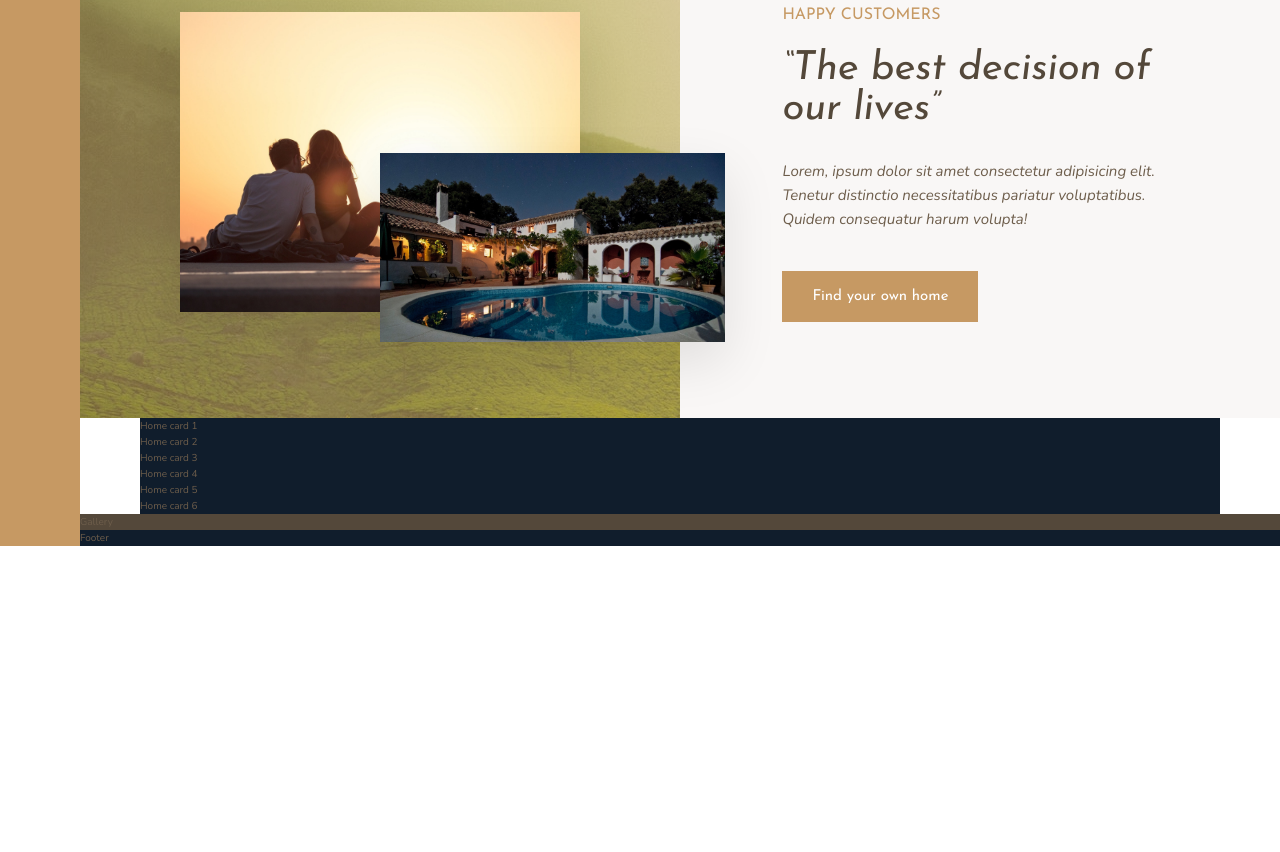
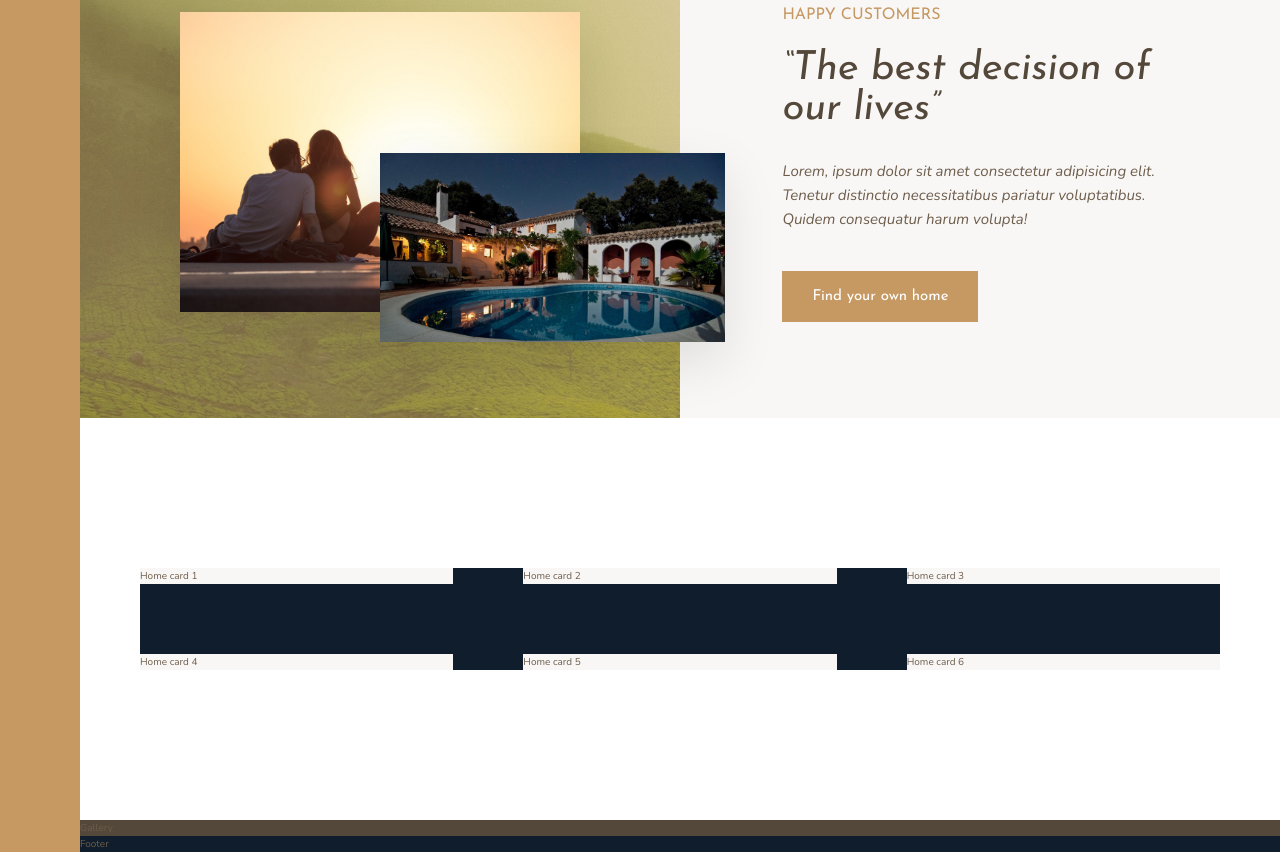
Before and after one commit to mostmojo/nexter, a website: page index.html in a window 1280 px wide. Shown: the part 1402-2254 px from the top of the page. Before the commit the page ends 1948 px from the top, so only its background shows below. Drawn offline with nearby package versions, Linux system fonts and the light colour scheme.

Commit message:
Fitted columns using auto-fit and minmax props

```diff
--- a/sass/_homes.scss
+++ b/sass/_homes.scss
@@ -1,4 +1,14 @@
 .homes {
   background-color: $color-secondary;
   grid-column: center-start / center-end;
+  margin: 15rem 0;
+
+  display: grid;
+  grid-template-columns: repeat(auto-fit, minmax(25rem, 1fr));
+  grid-gap: 7rem;
+
 }
+
+.home {
+  background-color: $color-grey-light-1;
+}
```
Also changed, not shown: css/style.css.
